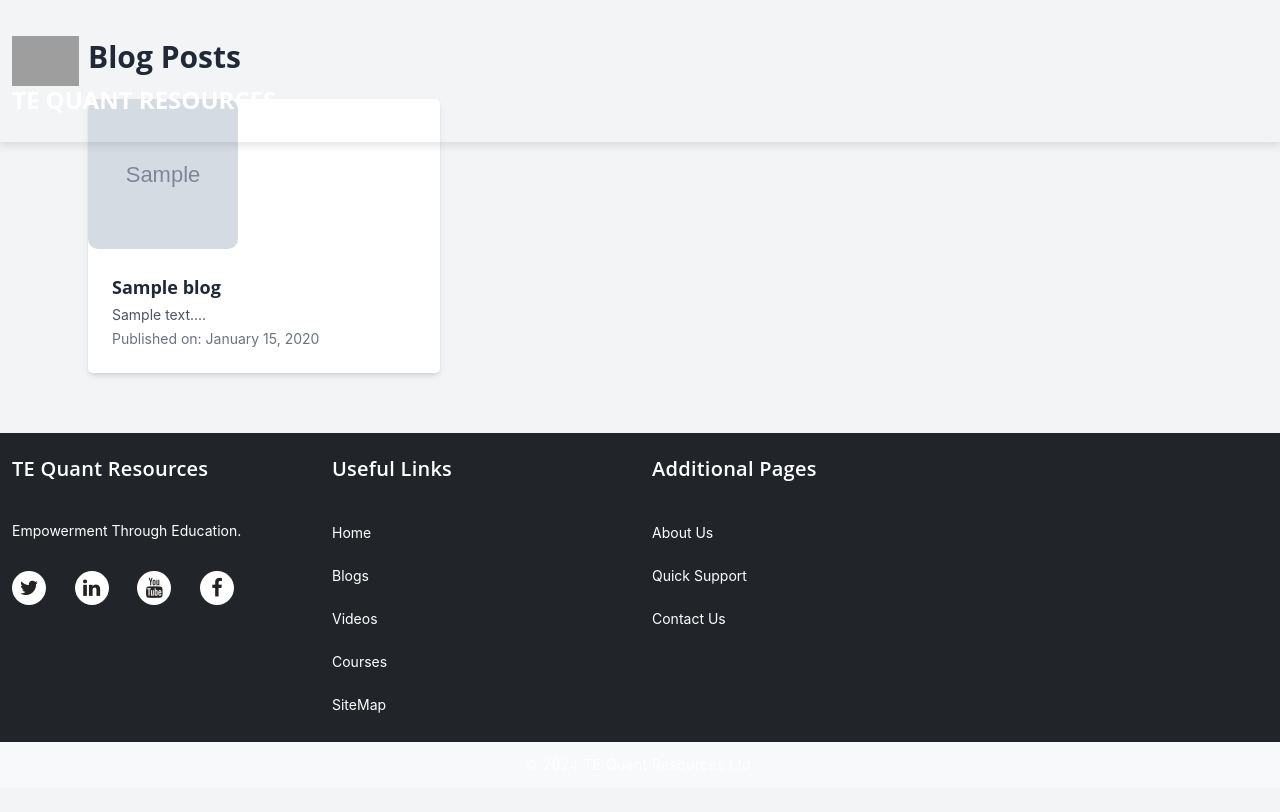
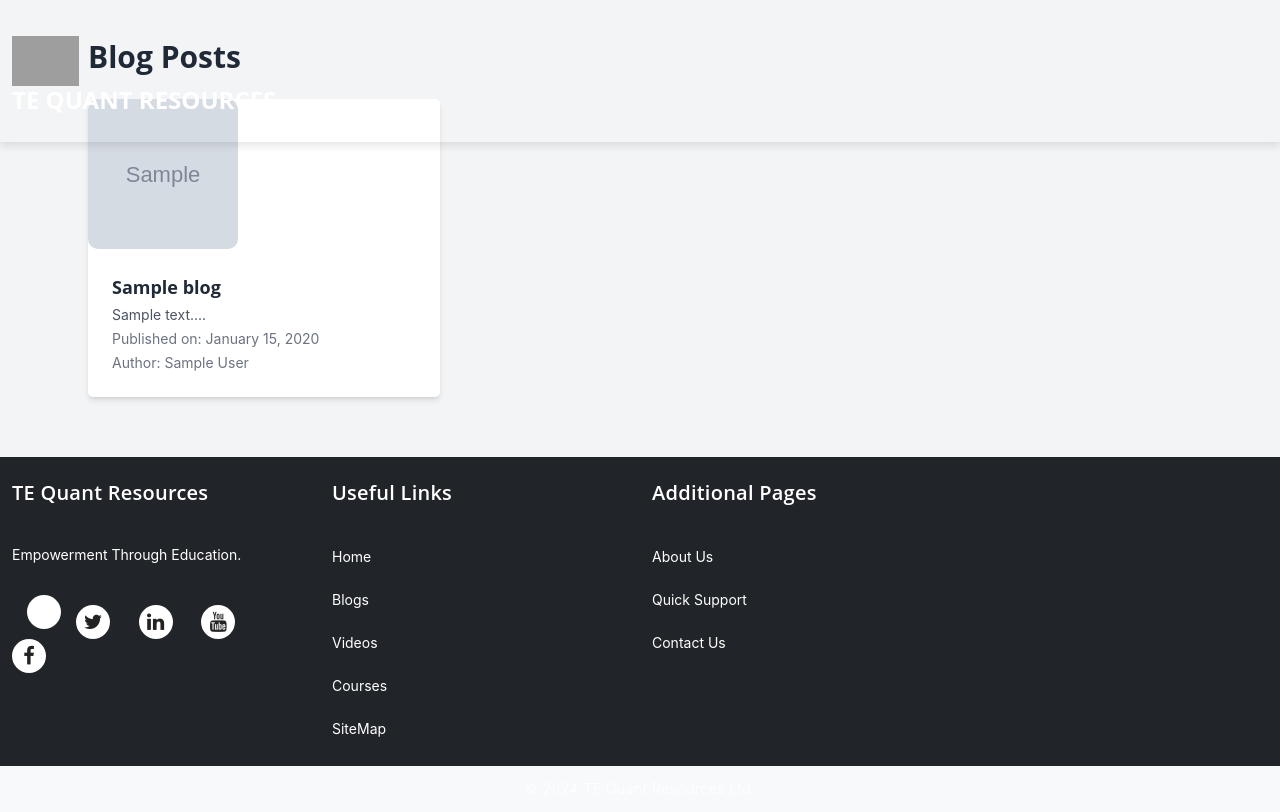
Before and after one commit to e-questtech/webproject2, a Flask app: template templates/all_blogs.html in a window 1280 px wide. Shown: the part 41-853 px from the top of the page. Before the commit the page ends 783 px from the top, so only its background shows below. Run offline with Flask 3, Linux system fonts and the light colour scheme; the template is opened without the code that fills it: most values are stand-ins (such as "Sample title", 1, 10 or a date in 2020); grey boxes marked "Sample" are stand-in pictures; some libraries are stand-ins or nearby versions; grey boxes are pictures that could not be loaded.

Commit message:
Update all_blogs.html

```diff
--- a/templates/all_blogs.html
+++ b/templates/all_blogs.html
@@ -42,6 +42,7 @@
             {% for blog in blogs %}
             <!-- Single Blog Post Item -->
             <div class="bg-white rounded-lg shadow-md overflow-hidden blog-post">
+                <a href="{{ url_for('blog_post', blog_link = blog['blog_link']) }}">
                 <!-- Blog Image in Small Box -->
                 <div class="blog-image-container">
                     <img src="{{ blog['image_url'] }}" alt="{{ blog['title'] }}">
@@ -50,6 +51,8 @@
                     <h2 class="text-lg font-bold text-gray-800">{{ blog['Title'] }}</h2>
                     <p class="text-gray-600 text-sm mt-1">{{ blog['Body'][0:100]|safe}}...</p>
                     <p class="text-gray-500 text-sm mt-1">Published on: {{ blog['publish_date'].strftime('%B %d, %Y') }}
+                    <p class="text-gray-500 text-sm mt-1">Author: {{ blog['author']}}
+
                     </p>
                 </div>
             </div>
```
